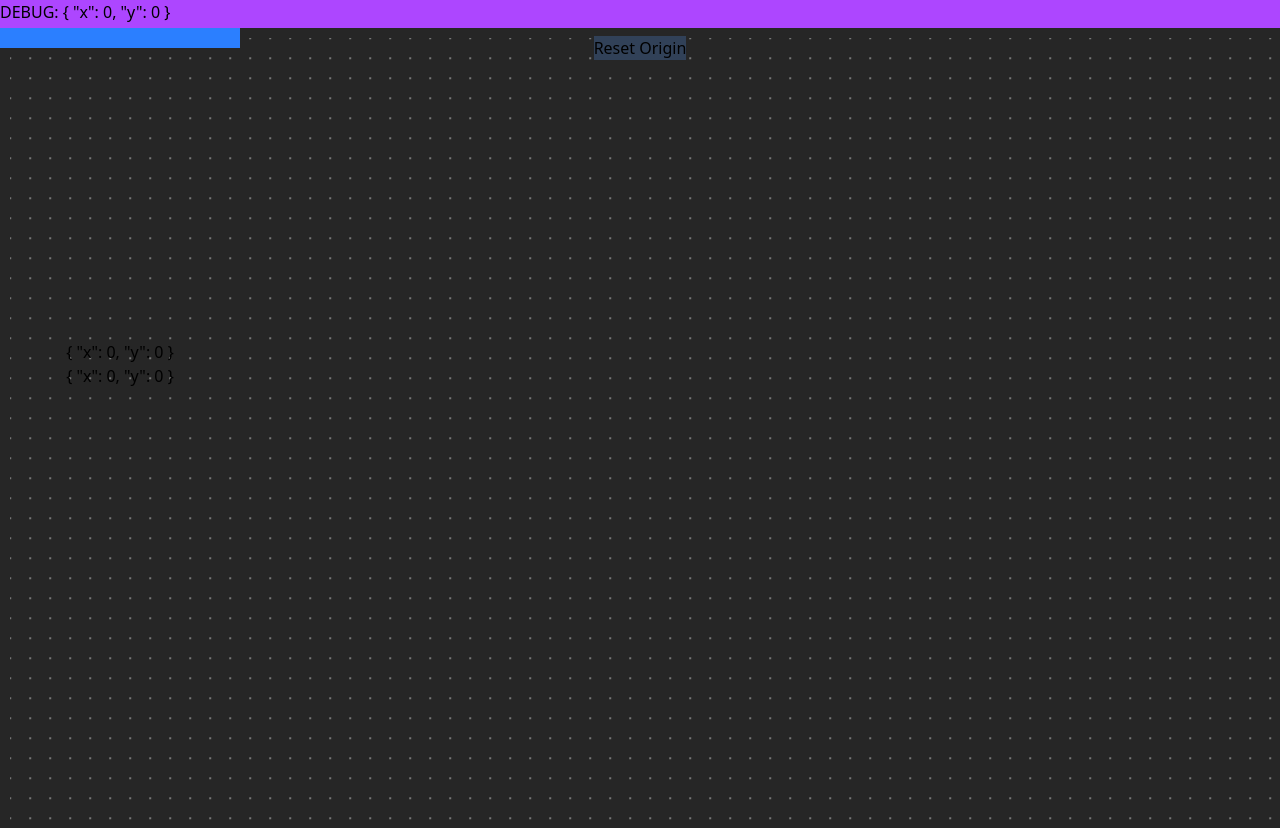
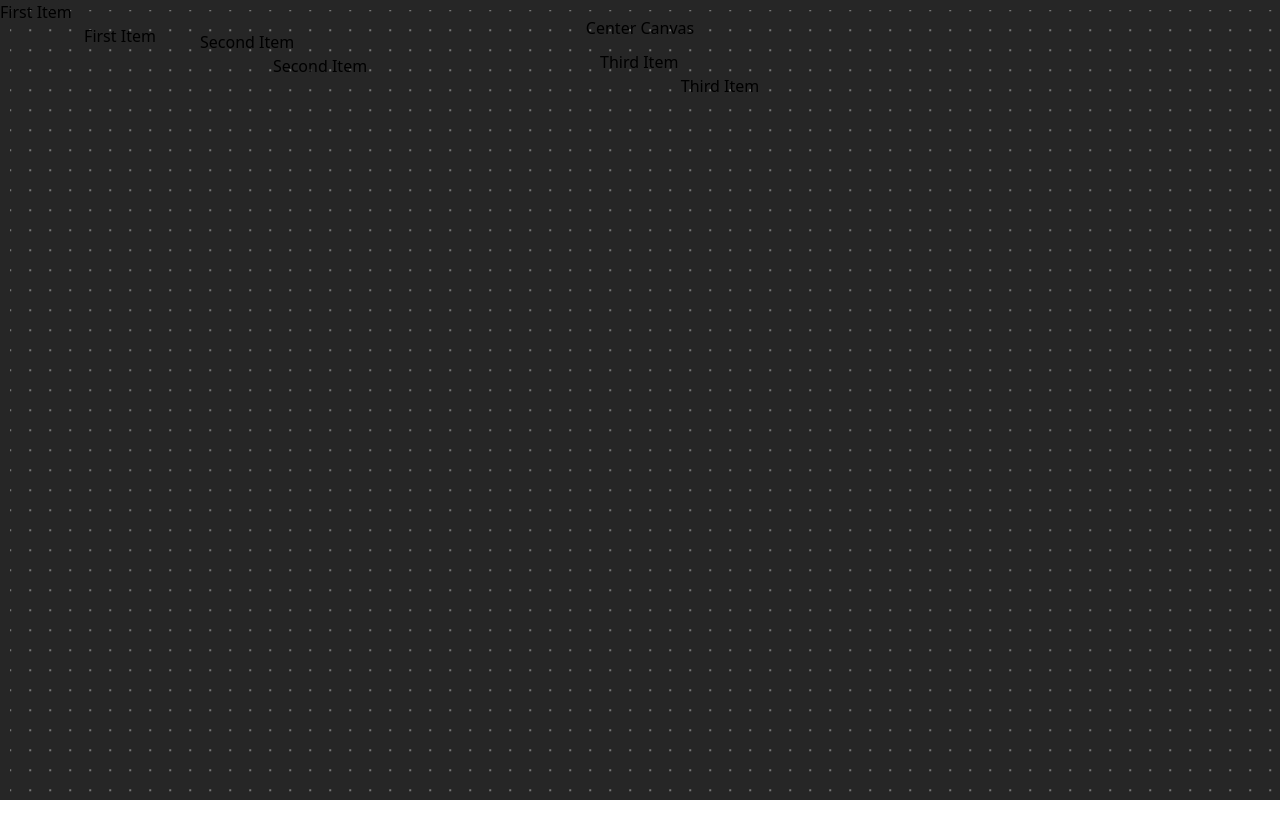
Before and after one commit to archiviofontiorali/permea, a Vue app: page / in a window 1280 px wide. After the commit the page ends 800 px from the top, so only its background shows below. Built offline with nearby package versions, Linux system fonts and the light colour scheme; the HTML template or start-up script is replaced by a standard one.

Commit message:
Add Base Canvas module, add Draggable component, use deltas instead of values

```diff
--- a/src/App.vue
+++ b/src/App.vue
@@ -1,52 +1,15 @@
 <script setup lang="ts">
-import CanvasBackground from './components/CanvasBackground.vue'
-import CanvasItemCard from './components/CanvasItemCard.vue'
-
-import { ref } from 'vue'
-import type { Ref } from 'vue'
-
-export interface CanvasPosition {
-  x: number
-  y: number
-}
-
-const canvas: Ref<CanvasPosition> = ref({ x: 0, y: 0 })
-
-function moveCanvasView(x: number, y: number) {
-  canvas.value.x = x
-  canvas.value.y = y
-}
-
-function resetCanvasView() {
-  moveCanvasView(0, 0)
-}
+import Canvas from './components/CanvasModule.vue'
 </script>
 
 <template>
-  <header>
-    <div class="debug relative w-full z-30 h-7">DEBUG: {{ canvas }}</div>
-  </header>
   <main id="canvas">
-    <header class="absolute pt-2 w-full z-20 top-7 flex justify-center">
-      <button @click="resetCanvasView">Reset Origin</button>
-    </header>
-    <CanvasBackground :origin="canvas" @update-position="moveCanvasView" />
-    <CanvasItemCard class="card absolute z-10 w-60 h-90" :origin="canvas" />
+    <Canvas />
   </main>
 </template>
 
-<style scoped>
+<style>
 .debug {
   background-color: var(--color-purple-500);
 }
-
-button {
-  background-color: var(--color-slate-700);
-  border-radius: var(--radius-xl);
-  padding: var(--radius-xl);
-}
-
-.card {
-  background-color: var(--color-white);
-}
 </style>
--- a/src/components/CanvasBackground.vue
+++ b/src/components/CanvasBackground.vue
@@ -1,19 +1,16 @@
 <script setup lang="ts">
 import interact from 'interactjs'
-import type { CanvasPosition } from '../App.vue'
+import type { CanvasView } from './CanvasModule.vue'
 
-const { origin } = defineProps<{ origin: CanvasPosition }>()
+const { view } = defineProps<{ view: CanvasView }>()
 
 const emit = defineEmits<{
-  (e: 'update-position', x: number, y: number): void
+  (e: 'move-view', dx: number, dy: number): void
 }>()
 
 interact('#canvas-background').draggable({
   listeners: {
-    start: (event) => console.debug(`Started moving background`, event),
-    move(event) {
-      emit('update-position', origin.x + event.dx, origin.y + event.dy)
-    },
+    move: (event) => emit('move-view', event.dx, event.dy),
   },
 })
 </script>
@@ -23,8 +20,8 @@ interact('#canvas-background').draggable({
     <pattern
       id="canvas-background-pattern"
       class="color-[#D1D1D1]"
-      :x="origin.x"
-      :y="origin.y"
+      :x="view.x"
+      :y="view.y"
       width="20"
       height="20"
       patternUnits="userSpaceOnUse"
--- /dev/null
+++ b/src/components/CanvasDraggable.vue
@@ -0,0 +1,30 @@
+<script setup lang="ts">
+import interact from 'interactjs'
+import type { CardItem } from './CanvasModule.vue'
+
+const { node } = defineProps<{ node: CardItem }>()
+const emit = defineEmits<{
+  (e: 'move-card', id: string, dx: number, dy: number)
+}>()
+
+interact('.draggable .drag-zone').draggable({
+  listeners: {
+    move(event) {
+      const id = event.target.dataset.id
+      emit('move-card', id, event.dx, event.dy)
+    },
+  },
+})
+</script>
+
+<template>
+  <header class="drag-zone w-full touch-none select-none" :data-id="node.id">
+    {{ node.item.title }}
+  </header>
+</template>
+
+<style scoped>
+header.drag-zone {
+  background-color: var(--color-blue-500);
+}
+</style>
--- a/src/components/CanvasItemCard.vue
+++ b/src/components/CanvasItemCard.vue
@@ -1,32 +1,12 @@
 <script setup lang="ts">
-import type { CanvasPosition } from '../App.vue'
-import { ref } from 'vue'
-import type { Ref } from 'vue'
-import interact from 'interactjs'
+import type { LODItem } from './CanvasModule.vue'
 
-const { origin } = defineProps<{ origin: CanvasPosition }>()
-
-const position: Ref<CanvasPosition> = ref({ x: 0, y: 0 })
-
-interact('#card .drag-zone').draggable({
-  listeners: {
-    move(event) {
-      position.value.x += event.dx
-      position.value.y += event.dy
-    },
-  },
-})
+const { item } = defineProps<{ item: LODItem }>()
 </script>
 
 <template>
-  <article
-    id="card"
-    class="flex flex-col justify-between align-middle text-center"
-    :style="{ transform: `translate(${origin.x + position.x}px, ${origin.y + position.y}px)` }"
-  >
-    <div class="w-full h-5 bg-blue-500 drag-zone"></div>
-    {{ origin }}<br />
-    {{ position }}
+  <article id="card" class="flex flex-col justify-between align-middle text-center">
+    {{ item.title }}
   </article>
 </template>
 
--- /dev/null
+++ b/src/components/CanvasModule.vue
@@ -0,0 +1,88 @@
+<script setup lang="ts">
+import { ref, computed } from 'vue'
+import type { Ref } from 'vue'
+
+import CanvasBackground from './CanvasBackground.vue'
+import CanvasItemCard from './CanvasItemCard.vue'
+import CanvasDraggable from './CanvasDraggable.vue'
+
+export interface CanvasView {
+  x: number // x position of the actual canvas view
+  y: number // y position of the actual canvas view
+}
+
+const view: Ref<CanvasView> = ref({ x: 0, y: 0 })
+function resetView() {
+  view.value.x = 0
+  view.value.y = 0
+}
+function moveView(dx: number, dy: number) {
+  view.value.x += dx
+  view.value.y += dy
+}
+
+export interface LODItem {
+  id: string
+  title: string
+}
+
+export interface CardItem {
+  id: string
+  item: LODItem
+  x: number
+  y: number
+}
+
+const nodes: Ref<CardItem[]> = ref([
+  { id: 'card-1', item: { id: 'item-1', title: 'First Item' }, x: 0, y: 0 },
+  { id: 'card-2', item: { id: 'item-2', title: 'Second Item' }, x: 200, y: 30 },
+  { id: 'card-3', item: { id: 'item-3', title: 'Third Item' }, x: 600, y: 50 },
+])
+// convert a list in a map with id as key
+const cache = computed(() =>
+  nodes.value.reduce((accumulator, item) => ({ ...accumulator, [item.id]: item }), {}),
+)
+
+function moveNode(id: string, dx: number, dy: number) {
+  cache.value[id].x += dx
+  cache.value[id].y += dy
+}
+</script>
+
+<template>
+  <!-- Menu for canvas position and sizing -->
+  <header class="center-x absolute pt-2 z-20 left-[50%] top-2 flex justify-center">
+    <button @click="resetView">Center Canvas</button>
+  </header>
+
+  <!-- Canvas Background -->
+  <CanvasBackground :view="view" @move-view="moveView" />
+
+  <!-- Canvas Card Nodes -->
+  <div
+    class="draggable z-10 w-60 h-90"
+    :style="{ transform: `translate(${view.x + node.x}px, ${view.y + node.y}px)` }"
+    :key="node.id"
+    v-for="node in nodes"
+  >
+    <CanvasDraggable :node="node" @move-card="moveNode" />
+    <CanvasItemCard :item="node.item" />
+  </div>
+</template>
+
+<style scoped>
+button {
+  background-color: var(--color-white);
+  border-radius: var(--radius-xl);
+  padding: var(--radius-xl);
+}
+
+.draggable {
+  position: absolute;
+  background-color: var(--color-white);
+}
+
+.center-x {
+  transform: translate(-50%, 0);
+}
+</style>
```
